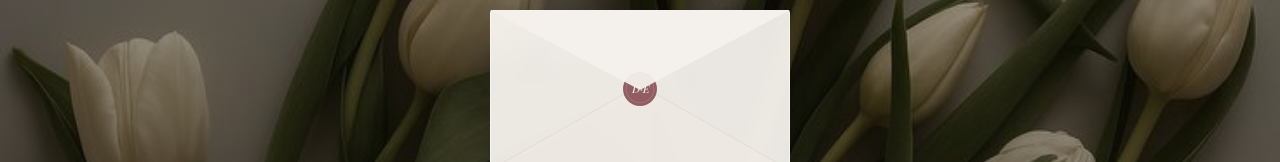
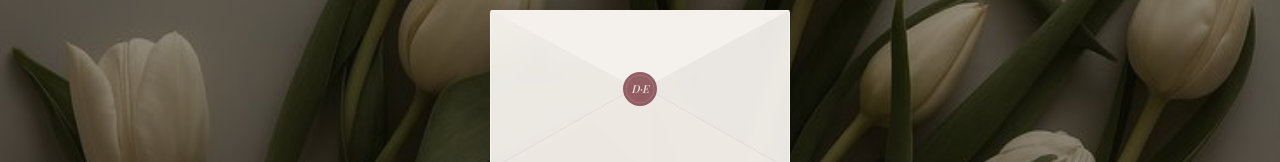
Before and after one commit to DMYourz/wedding, a React (Vite) app: page / in a window 1280 px wide. Shown: the part 397-559 px from the top of the page. Built offline with nearby package versions, Linux system fonts and the light colour scheme; a web font is replaced by a local one.

Commit message:
Fix wax seal z-index — render above envelope flap

```diff
--- a/src/App.jsx
+++ b/src/App.jsx
@@ -249,7 +249,7 @@ function Envelope({ onOpen }) {
             </svg>
           </div>
           {/* Wax seal */}
-          <div style={{ position: "absolute", bottom: 58, left: "50%", transform: "translateX(-50%)", zIndex: 3, pointerEvents: "none", transition: "opacity 0.4s ease", opacity: flapOpen ? 1 : 0.85 }}>
+          <div style={{ position: "absolute", bottom: 58, left: "50%", transform: "translateX(-50%)", zIndex: 6, pointerEvents: "none", transition: "opacity 0.4s ease", opacity: flapOpen ? 1 : 0.85 }}>
             <svg width="38" height="38" viewBox="0 0 38 38">
               <circle cx="19" cy="19" r="17" fill={P.burg} opacity="0.88" />
               <circle cx="19" cy="19" r="14" fill="none" stroke="rgba(255,255,255,0.25)" strokeWidth="0.6" />
```
